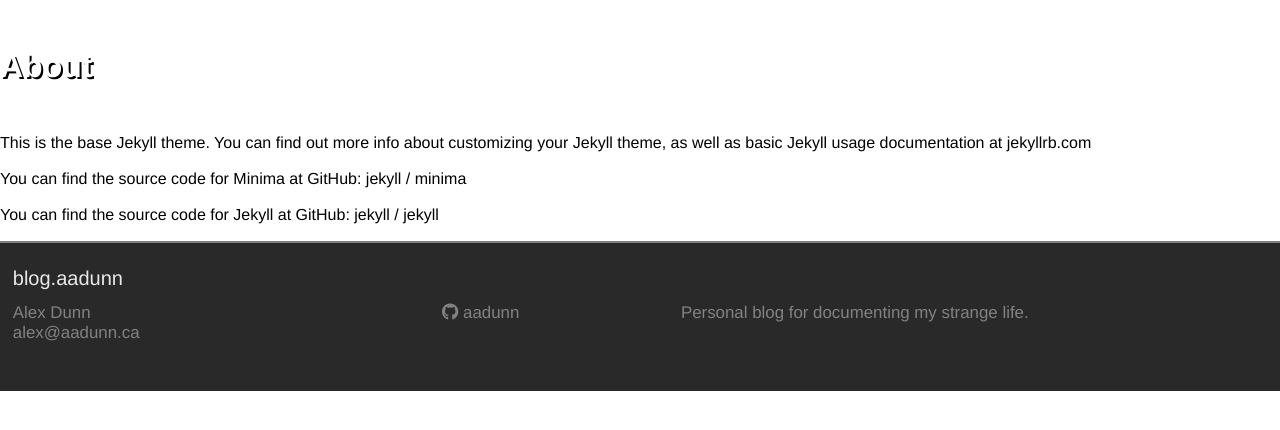
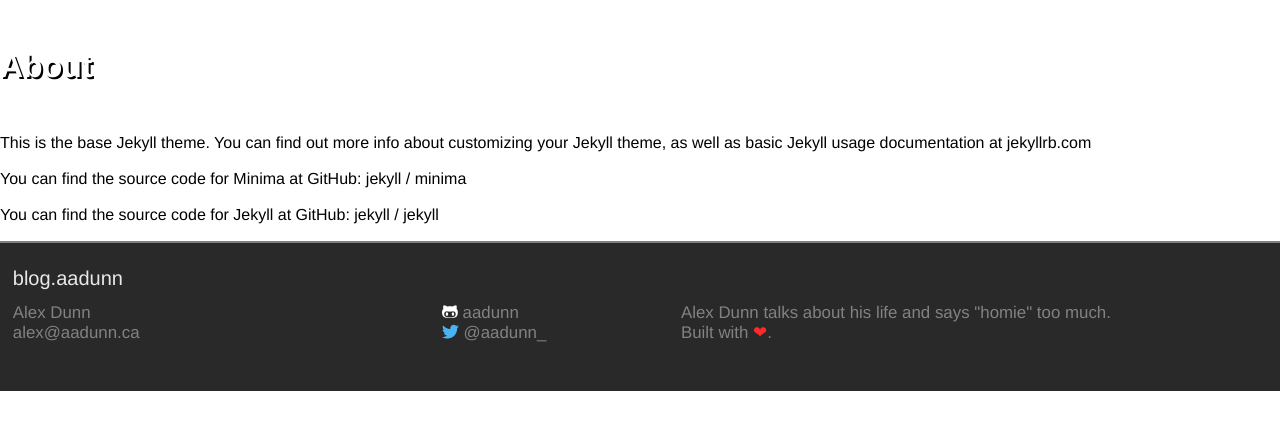
Before and after one commit to aadunn/blog, a Jekyll site: the page built from about.md, in a window 1280 px wide. Shown: the top 430 px of the page. Built offline with Jekyll 4.4.1, drawn with Linux system fonts in a browser that asks for light colours; nearby versions of some CDN libraries.

Commit message:
added some colour to the footer as well as my twitter link

```diff
--- a/_config.yml
+++ b/_config.yml
@@ -12,7 +12,7 @@ title: blog.aadunn
 author: Alex Dunn
 email: alex@aadunn.ca
 description:  # this means to ignore newlines until "baseurl:"
-  Personal blog for documenting my strange life.
+  Alex Dunn talks about his life and says "homie" too much.
 
 baseurl: "" # the subpath of your site, e.g. /blog
 url: "http://blog.aadunn.ca" # the base hostname & protocol for your site, e.g. http://example.com
--- a/_includes/footer.html
+++ b/_includes/footer.html
@@ -20,12 +20,16 @@
 
       <div class="footer-col footer-col-2">
         <ul>
-          <li><i class="fab fa-github"></i>   <a href="http://github.com/aadunn">aadunn</a></li>
+          <li><i class="fab fa-github-alt"></i>   <a href="http://github.com/aadunn">aadunn</a></li>
+          <li><i class="fab fa-twitter"></i>   <a href="https://twitter.com/aadunn_">@aadunn_</a></li>
         </ul>
       </div>
 
       <div class="footer-col footer-col-3">
-        <p>{{ site.description | escape }}</p>
+        <p>{{ site.description | escape }}
+          <br>
+          Built with <span class="love">❤</span>.
+        </p>
       </div>
     </div>
 
--- a/_sass/base.scss
+++ b/_sass/base.scss
@@ -104,6 +104,14 @@ a:hover {
   a {
     color: $grey-color;
   }
+
+  .fa-github-alt {
+    color: white;
+  }
+
+  .fa-twitter {
+    color: $twitter-colour
+  }
 }
 
 .footer-col-wrapper {
@@ -114,9 +122,10 @@ a:hover {
 }
 
 .footer-col {
+  margin-bottom: 0;
   color: $grey-color-light;
   float: left;
-  margin-bottom: $spacing-unit / 2;
+
   padding-left: $spacing-unit / 2;
 }
 
@@ -192,3 +201,7 @@ h1,h2,h3,h4 {
   padding: 2%;
   color: $grey-color-dark;
 }
+
+.love {
+  color: lighten(red, 8%);
+}
--- a/assets/css/main.scss
+++ b/assets/css/main.scss
@@ -11,6 +11,8 @@ $grey-color:       #828282 !default;
 $grey-color-light: lighten($grey-color, 40%) !default;
 $grey-color-dark:  darken($grey-color, 25%) !default;
 $drop-shadow:			 2px 2px #000 !default;
+
+$twitter-colour: #4AB3F4 !default;
 
 $base-font-size:	 18px !default;
 
```
